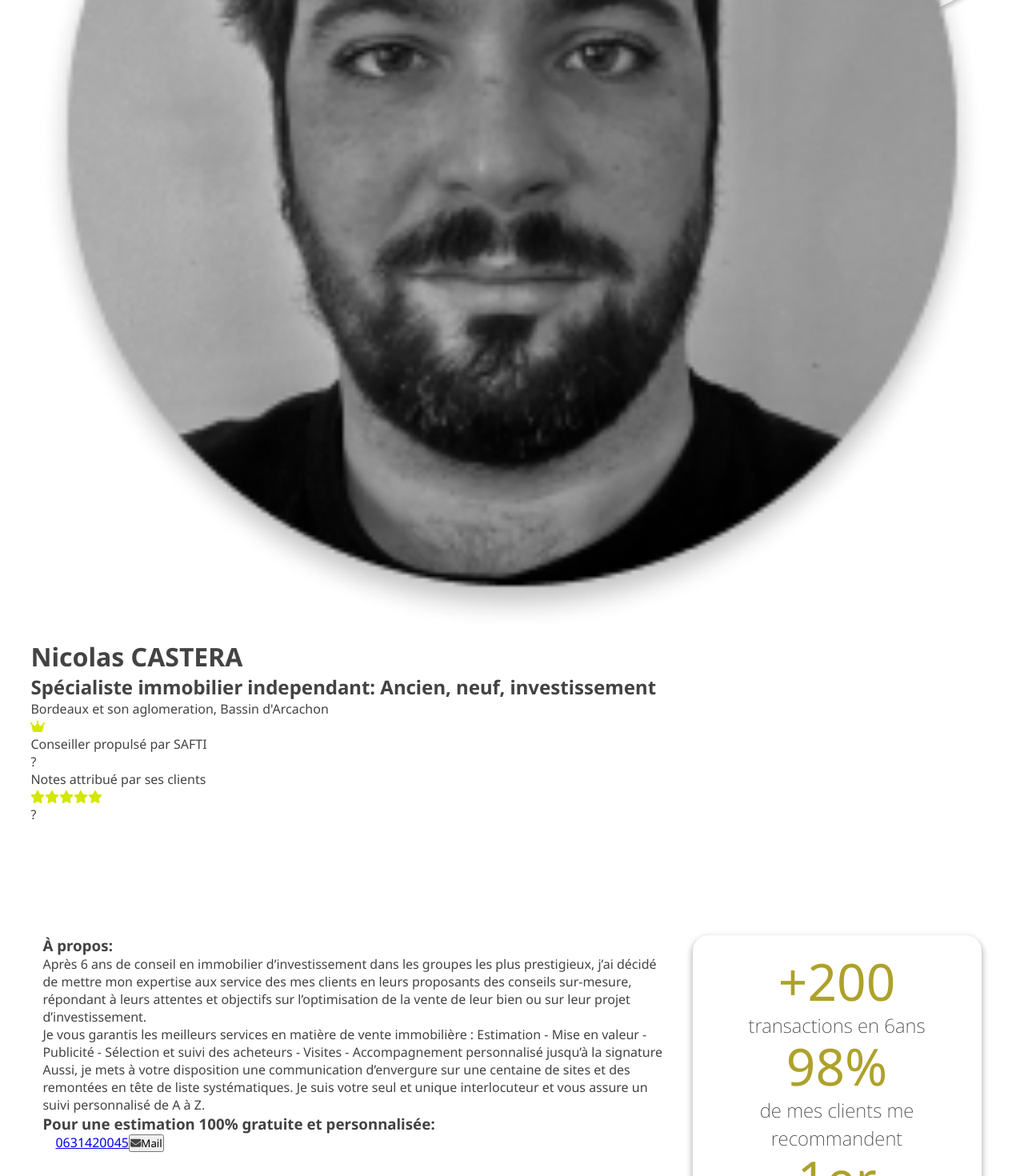
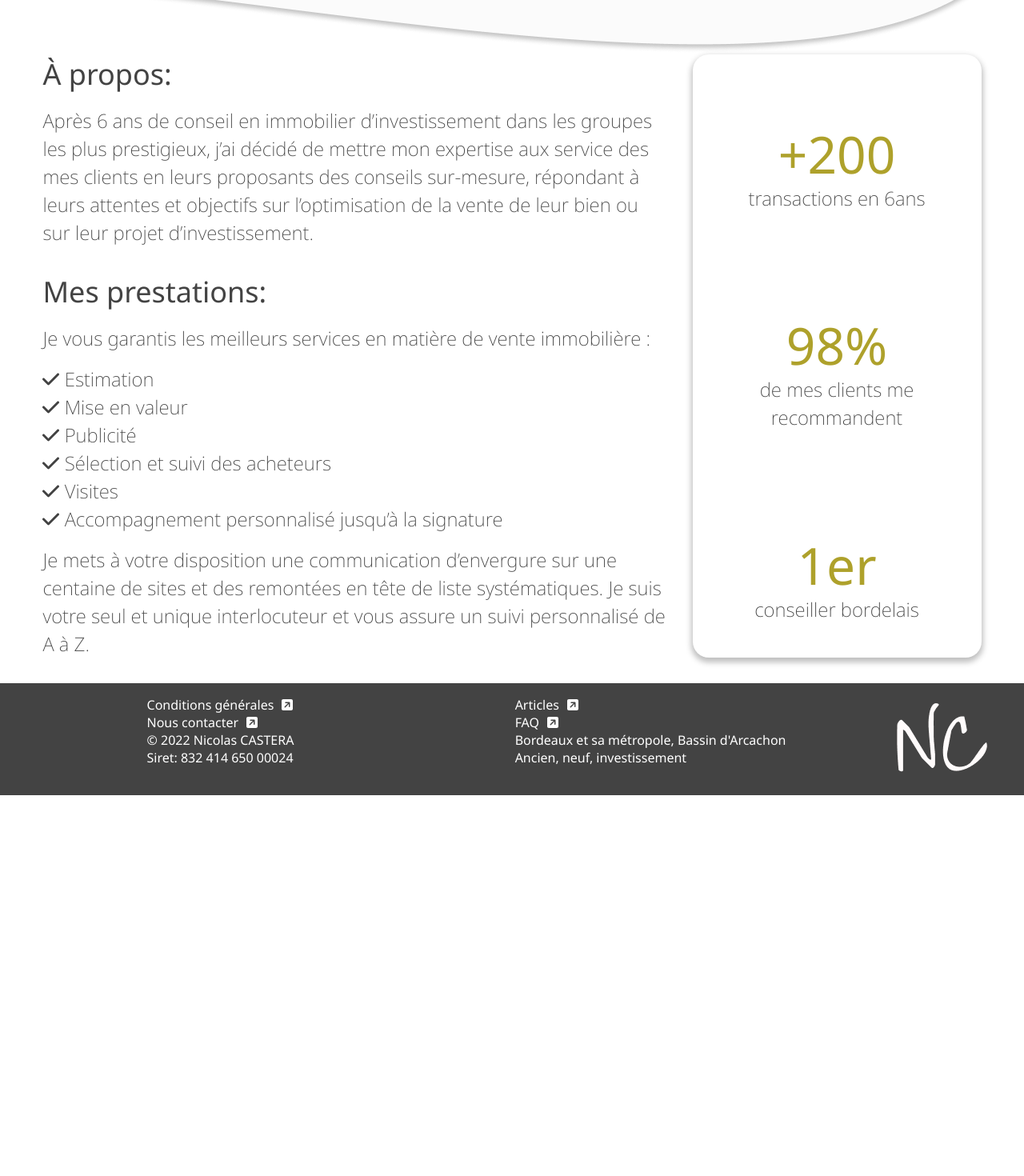
Before and after one commit to magicniclus/monIndependant, a React (Create React App) app: page / in a window 1280 px wide. Shown: the part 540-2010 px from the top of the page at 80% size. After the commit the page ends 1534 px from the top, so only its background shows below. Built offline with nearby package versions, Linux system fonts and the light colour scheme.

Commit message:
Update TopMainContainer.js

```diff
--- a/src/components/main/TopMainContainer.js
+++ b/src/components/main/TopMainContainer.js
@@ -6,6 +6,7 @@ import { faCrown } from '@fortawesome/free-solid-svg-icons';
 import { faStar } from '@fortawesome/free-solid-svg-icons';
 import { faPhone } from '@fortawesome/free-solid-svg-icons';
 import { faEnvelope } from '@fortawesome/free-solid-svg-icons';
+import { faCheck } from '@fortawesome/free-solid-svg-icons';
 
 const TopMainContainer = () => {
 
@@ -16,6 +17,7 @@ const TopMainContainer = () => {
     return (
         <div className='topMainContainer'>
             <div className="profilCardContainer">
+                <div className="top">
                     <img src={moi} alt="Nicolas CASTERA" />
                     <div className="rightContainer">
                         <div className="idContainer">
@@ -40,41 +42,12 @@ const TopMainContainer = () => {
                                     <FontAwesomeIcon icon={faStar} color="#D4E700"/>
                                     <FontAwesomeIcon icon={faStar} color="#D4E700"/>
                                 </div>
-                            <div className="questionContainer">
-                                <div className="question">?</div>
                             </div>
                         </div>
                     </div>
                 </div>
-            </div>
-            <div className="contentContainer">
-                <div className="leftContainer">
-                    <div className="information">
-                        <div className="lignContainer">
-                            {/* <div className="lignOne"></div> */}
-                            <div className="lignTwo"></div>
-                        </div>
-                        <div className="textContainer">
-                            <h3>À propos:</h3>
-                            <p>Après 6 ans de conseil en immobilier d’investissement dans les groupes les plus prestigieux, j’ai décidé de mettre mon expertise aux service des mes clients en leurs proposants des conseils sur-mesure, répondant à leurs attentes et objectifs sur l’optimisation de la vente de leur bien ou sur leur projet d’investissement.<br/>
-                            Je vous garantis les meilleurs services en matière de vente immobilière :
-                            Estimation
-                            - Mise en valeur
-                            - Publicité
-                            - Sélection et suivi des acheteurs
-                            - Visites
-                            - Accompagnement personnalisé jusqu’à la signature
-
-                            Aussi, je mets à votre disposition une communication d’envergure sur une centaine de sites et des remontées en tête de liste systématiques.
-                            Je suis votre seul et unique interlocuteur et vous assure un suivi personnalisé de A à Z.
-                            </p>
-                        </div>
-                    </div>
+                <div className="bottom">
                     <div className="contact">
-                        {/* <div className="lignContainer">
-                            <div className="lignOne"></div>
-                            <div className="lignTwo"></div>
-                        </div> */}
                             <div className="bottomContainer">
                                 <h3>Pour une estimation <span>100% gratuite et personnalisée</span>:</h3>
                                 <div className="buttonContainer">
@@ -90,8 +63,28 @@ const TopMainContainer = () => {
                             </div>
                         </div>
                     </div>
+            </div>
+            <div className="contentContainer">
+                <div className="leftContainer">
+                    <div className="propos">
+                            <h3>À propos:</h3>
+                            <p>Après 6 ans de conseil en immobilier d’investissement dans les groupes les plus prestigieux, j’ai décidé de mettre mon expertise aux service des mes clients en leurs proposants des conseils sur-mesure, répondant à leurs attentes et objectifs sur l’optimisation de la vente de leur bien ou sur leur projet d’investissement. </p>
+                    </div>
+                    <div className="prestations">
+                        <h3>Mes prestations:</h3>
+                        <p>Je vous garantis les meilleurs services en matière de vente immobilière : </p>
+                        <ul>
+                            <li><FontAwesomeIcon icon={faCheck} color="#434343" />  Estimation</li>
+                            <li><FontAwesomeIcon icon={faCheck} color="#434343" />  Mise en valeur</li>
+                            <li><FontAwesomeIcon icon={faCheck} color="#434343" />  Publicité</li>
+                            <li><FontAwesomeIcon icon={faCheck} color="#434343" />  Sélection et suivi des acheteurs </li>
+                            <li><FontAwesomeIcon icon={faCheck} color="#434343" />  Visites</li>
+                            <li><FontAwesomeIcon icon={faCheck} color="#434343" />  Accompagnement personnalisé jusqu’à la signature</li>
+                        </ul>
+                        <p>Je mets à votre disposition une communication d’envergure sur une centaine de sites et des remontées en tête de liste systématiques. Je suis votre seul et unique interlocuteur et vous assure un suivi personnalisé de A à Z.</p>
+                    </div>
+                </div>
                 <div className="rightContainer">
-                    <div className="socialValue">
                         <ul>
                             <li><span>+200</span>transactions en 6ans</li>
                             <li><span>98%</span>de mes clients me recommandent</li>
@@ -100,7 +93,6 @@ const TopMainContainer = () => {
                 </div>
             </div>
         </div>
-        </div>
     );
 };
 
```
Lines whose indentation alone changed are shown as unchanged.
